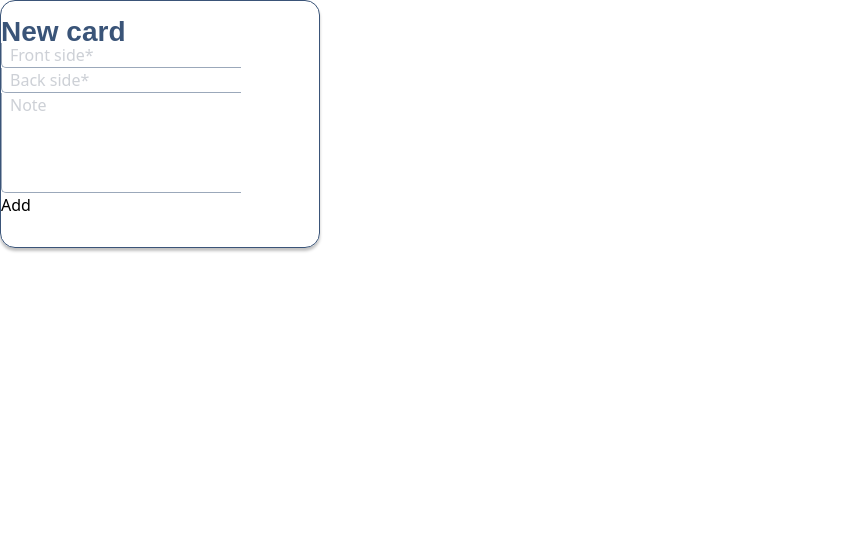
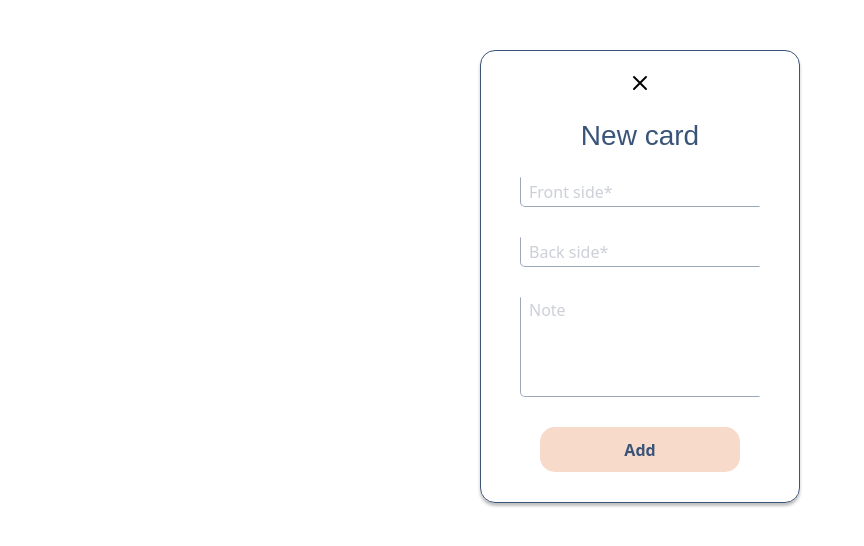
Before and after one commit to Silence502/tc-design, a Nuxt app: page / in a window 1280 px wide. Shown: the top 546 px of the page, without its empty margins (0-864 px from the left). Built offline with nearby package versions, Linux system fonts and the light colour scheme; a web font is replaced by a local one.

Commit message:
New card modal

```diff
--- a/app.vue
+++ b/app.vue
@@ -1,9 +1,16 @@
 <template>
   <div class="tc-modal">
-    <h2>New card</h2>
+    <button>
+      <X />
+    </button>
+    <h3>New card</h3>
     <input class="tc-input-primary" placeholder="Front side*" type="text">
     <input class="tc-input-primary" placeholder="Back side*" type="text">
     <textarea class="tc-textarea-primary" placeholder="Note"></textarea>
     <input type="submit" class="tc-button-primary" value="Add">
   </div>
 </template>
+
+<script setup lang="ts">
+import { X } from 'lucide-vue-next';
+</script>
--- /dev/null
+++ b/assets/css/input.css
@@ -0,0 +1,92 @@
+@tailwind base;
+@tailwind components;
+@tailwind utilities;
+
+@layer base {
+    input[type='submit'].tc-button-primary,
+    input[type='button'].tc-button-primary {
+        @apply
+        text-[16px]
+        w-[200px]
+        h-[45px]
+        rounded-tc-15
+        bg-tc-secondary
+        cursor-pointer
+        text-tc-primary
+        transition-all
+        font-semibold;
+
+        &:hover {
+            @apply
+            border-[1px]
+            border-tc-primary
+        }
+
+        &:active {
+            @apply
+            opacity-75
+        }
+    }
+
+    input[type='text'],
+    textarea {
+        @apply
+        text-[16px]
+        leading-normal
+        resize-none
+        outline-none
+    }
+}
+
+@layer components {
+    .tc-input-primary {
+        @apply
+        border-b-[1px]
+        border-l-[1px]
+        border-r-[1px]
+        border-t-[1px]
+        border-t-[transparent]
+        border-r-[transparent]
+        rounded-bl-tc-5
+        border-tc-primary
+        opacity-50
+        transition-all
+        pl-2
+        w-[240px]
+        h-[30px]
+    }
+
+    .tc-input-primary:focus {
+        @apply
+        opacity-100
+        border-r-tc-primary
+        border-t-tc-primary
+        rounded-tc-5
+    }
+
+    .tc-textarea-primary {
+        @apply
+        block
+        border-b-[1px]
+        border-l-[1px]
+        border-r-[1px]
+        border-t-[1px]
+        border-t-[transparent]
+        border-r-[transparent]
+        rounded-bl-tc-5
+        border-tc-primary
+        opacity-50
+        transition-all
+        pl-2
+        w-[240px]
+        h-[100px]
+    }
+
+    .tc-textarea-primary:focus {
+        @apply
+        opacity-100
+        border-r-tc-primary
+        border-t-tc-primary
+        rounded-tc-5
+    }
+}
--- a/assets/css/root.css
+++ b/assets/css/root.css
@@ -1,5 +1,6 @@
 :root {
     --primary-color: #3A5478;
+    --secondary-color: #F8DACA;
 
     --modal-mobile-w: 320px;
     --modal-mobile-h: auto;
--- a/assets/css/tailwind.css
+++ b/assets/css/tailwind.css
@@ -3,6 +3,7 @@
 @import url('https://fonts.googleapis.com/css2?family=ABeeZee:ital@0;1&display=swap');
 /*@import "switch.css";*/
 @import "root.css";
+@import "input.css";
 /*@import "animations.css";*/
 
 @tailwind base;
@@ -10,52 +11,33 @@
 @tailwind utilities;
 
 @layer base {
-    /*body {*/
-    /*    @apply*/
-    /*    dark:bg-primary-bg-dark*/
-    /*}*/
+    body #__nuxt {
+        display: flex;
+        flex-direction: column;
+        justify-content: center;
+        align-items: center;
+        padding-top: 50px;
+    }
+
     h1, h2, h3, h4, h5, h6 {
         @apply
         font-abeezee
         leading-[22px]
     }
 
-    input, textarea {
-        @apply
-        text-[16px]
-        leading-normal
-        resize-none
-    }
-
-    input:focus, textarea:focus {
-        outline: none;
-    }
-
-    /*p, article {*/
-    /*    @apply*/
-    /*    text-[20px]*/
-    /*    text-primary-content-light*/
-    /*    dark:text-primary-content-dark*/
-    /*    font-inter*/
-    /*    text-lg*/
-    /*}*/
-    h2 {
+    h3 {
         @apply
         text-[28px]
-        font-semibold
+        font-normal
         m-0
         p-0
         text-tc-primary
     }
 
-    /*button {*/
-    /*    @apply*/
-    /*    text-[18px]*/
-    /*    min-w-[300px]*/
-    /*    min-h-[48px]*/
-    /*    pl-4*/
-    /*    pr-4*/
-    /*}*/
+    button {
+        @apply
+        cursor-pointer
+    }
 }
 
 @layer components {
@@ -69,75 +51,11 @@
         border-[1px]
         border-tc-primary
         shadow-tc-1
+        grid
+        gap-[30px]
+        justify-items-center
+        relative;
     }
-
-    .tc-input-primary {
-        @apply
-        border-b-[1px]
-        border-l-[1px]
-        rounded-bl-tc-5
-        border-tc-primary
-        opacity-50
-        transition-all
-        pl-2
-        w-[240px]
-    }
-
-    .tc-input-primary:focus {
-        @apply
-        opacity-100
-        border-[1px]
-        rounded-tc-5
-    }
-
-    .tc-textarea-primary {
-        @apply
-        block
-        border-b-[1px]
-        border-l-[1px]
-        rounded-bl-tc-5
-        border-tc-primary
-        opacity-50
-        transition-all
-        pl-2
-        w-[240px]
-        h-[100px]
-    }
-
-    .tc-textarea-primary:focus {
-        @apply
-        opacity-100
-        border-[1px]
-        rounded-tc-5
-    }
-
-    /*.aw-button-primary {*/
-    /*    @apply*/
-    /*    transition*/
-    /*    border-[1px]*/
-    /*    rounded-[.5rem]*/
-    /*    text-primary-light*/
-    /*    dark:text-secondary-content-light*/
-    /*    hover:text-secondary-content-light*/
-    /*    hover:bg-primary-light*/
-    /*    hover:dark:bg-primary-dark*/
-    /*    hover:dark:text-secondary-content-dark*/
-    /*}*/
-    /*.aw-section {*/
-    /*    @apply*/
-    /*    grid*/
-    /*    auto-rows-auto*/
-    /*    justify-items-center*/
-    /*    gap-y-12*/
-    /*    text-center*/
-    /*    relative*/
-    /*    pl-4*/
-    /*    pr-4*/
-    /*}*/
-    /*.aw-section article {*/
-    /*    @apply*/
-    /*    text-justify*/
-    /*}*/
 }
 
 @layer utilities {
--- a/package.json
+++ b/package.json
@@ -10,6 +10,7 @@
     "postinstall": "nuxt prepare"
   },
   "dependencies": {
+    "lucide-vue-next": "^0.447.0",
     "nuxt": "^3.13.0",
     "vue": "latest",
     "vue-router": "latest"
--- a/tailwind.config.js
+++ b/tailwind.config.js
@@ -20,6 +20,7 @@ export default {
     },
     colors: {
       'tc-primary': 'var(--primary-color)',
+      'tc-secondary': 'var(--secondary-color)',
     },
     borderRadius: {
       'tc-15': 'var(--border-radius-15)',
```
Also changed, not shown: 1 other file (tests, documents, lock files or other folders).
